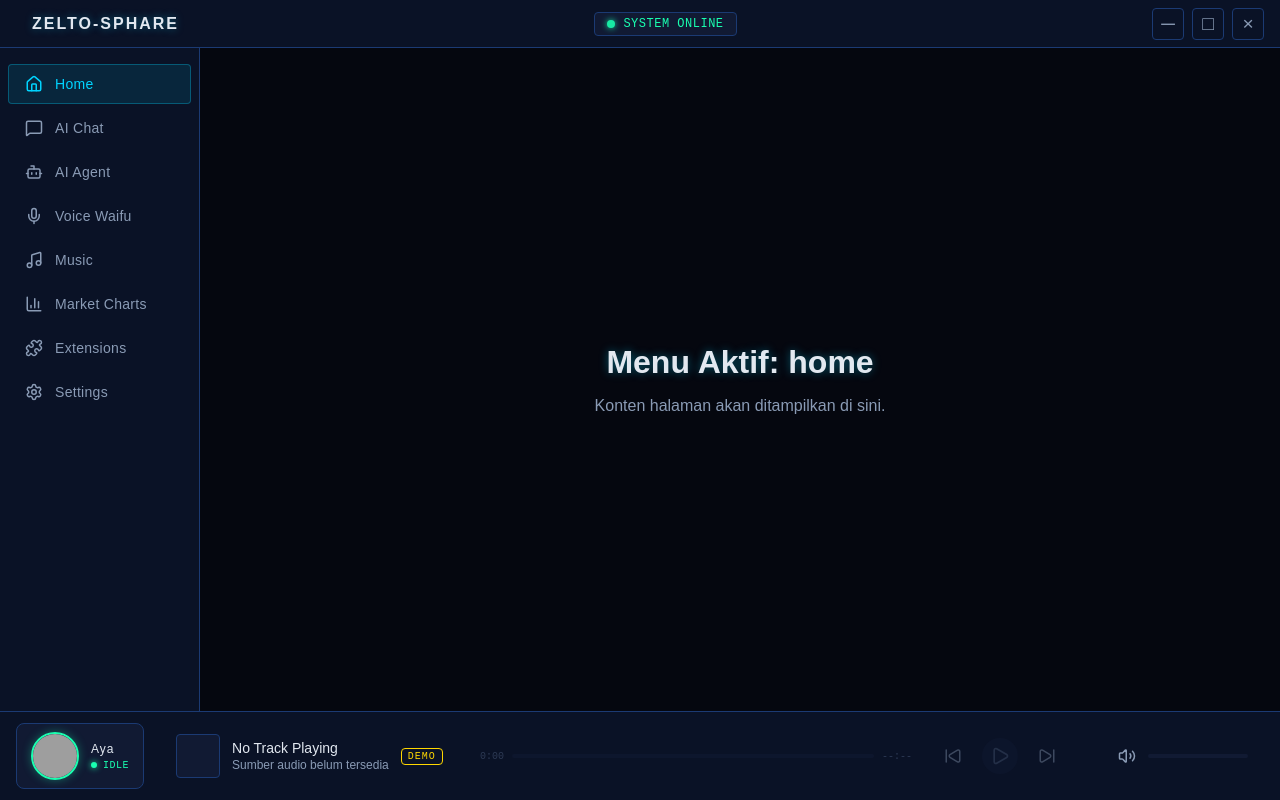
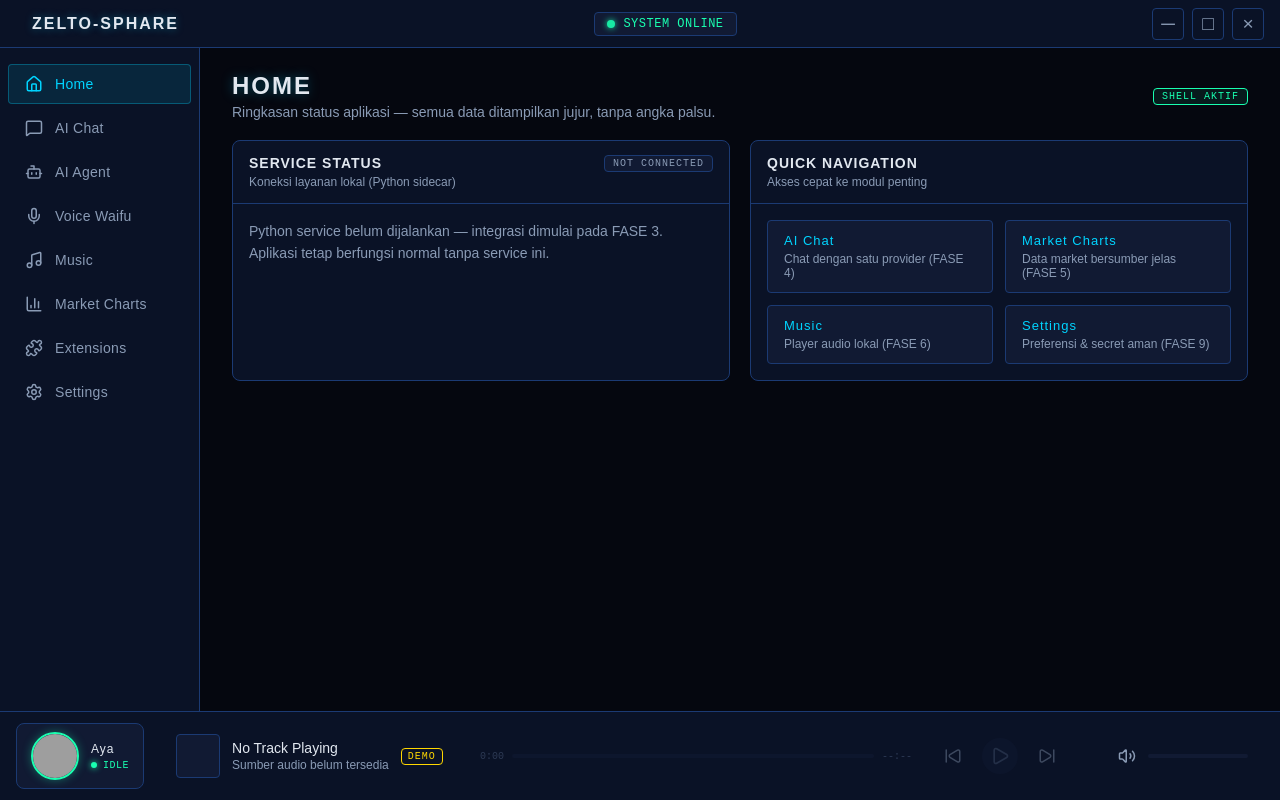
Before and after one commit to HiroyukiKaito/ZeltoSphare, a React (Vite) app: page / in a window 1280 px wide. Built offline with nearby package versions, Linux system fonts and the light colour scheme; grey boxes are pictures that could not be loaded.

Commit message:
feat(fase2): struktur halaman, komponen ui reusable, home kerangkanya

```diff
--- a/src/App.css
+++ b/src/App.css
@@ -17,26 +17,40 @@
 
 .main-content {
   flex: 1;
-  display: flex;
-  flex-direction: column;
-  align-items: center;
-  justify-content: center;
-  padding: 2rem;
   overflow: auto;
 }
 
-.main-content h1 {
-  font-family: var(--font-display);
-  color: var(--color-text-primary);
-  text-shadow: 0 0 10px rgba(0, 212, 255, 0.4);
-  margin-bottom: 1rem;
+.page {
+  max-width: 1200px;
+  margin: 0 auto;
+  padding: 1.5rem 2rem 2rem;
+  display: flex;
+  flex-direction: column;
+  gap: 1.25rem;
 }
 
-.main-content p {
-  color: var(--color-text-secondary);
-  font-family: var(--font-body);
+.page-header {
+  display: flex;
+  align-items: center;
+  justify-content: space-between;
+  gap: 1rem;
 }
 
+.page-title {
+  font-family: var(--font-display);
+  font-size: 1.5rem;
+  letter-spacing: 2px;
+  color: var(--color-text-primary);
+  text-shadow: 0 0 12px rgba(0, 212, 255, 0.35);
+  margin: 0;
+}
+
+.page-subtitle {
+  font-family: var(--font-body);
+  font-size: 0.875rem;
+  color: var(--color-text-secondary);
+  margin: 0.25rem 0 0;
+}
 /* ============================================================
    HALAMAN WELCOME (Legacy - bisa dihapus nanti)
    ============================================================ */
--- a/src/App.tsx
+++ b/src/App.tsx
@@ -1,12 +1,34 @@
 import { useState } from "react";
 import { TopBar } from "./components/layout/TopBar";
-import { Sidebar } from "./components/layout/Sidebar";
+import { Sidebar, type MenuId } from "./components/layout/Sidebar";
 import { NowPlayingBar } from "./components/layout/NowPlayingBar";
 import { VtuberDock } from "./components/layout/VtuberDock";
+import { HomePage } from "./pages/HomePage";
+import { PlaceholderPage } from "./pages/PlaceholderPage";
 import "./App.css";
 
+const PAGE_TITLE: Record<Exclude<MenuId, "home">, string> = {
+  "ai-chat": "AI CHAT",
+  "ai-agent": "AI AGENT",
+  "voice-waifu": "VOICE WAIFU",
+  music: "MUSIC",
+  market: "MARKET CHARTS",
+  extensions: "EXTENSIONS",
+  settings: "SETTINGS",
+};
+
+const PAGE_TARGET_PHASE: Record<Exclude<MenuId, "home">, string> = {
+  "ai-chat": "4",
+  "ai-agent": "8",
+  "voice-waifu": "7",
+  music: "6",
+  market: "5",
+  extensions: "9",
+  settings: "9",
+};
+
 function App() {
-  const [activeMenu, setActiveMenu] = useState("home");
+  const [activeMenu, setActiveMenu] = useState<MenuId>("home");
 
   return (
     <div className="desktop-shell">
@@ -14,8 +36,14 @@ function App() {
       <div className="shell-body">
         <Sidebar activeMenu={activeMenu} onMenuClick={setActiveMenu} />
         <main className="main-content">
-          <h1>Menu Aktif: {activeMenu}</h1>
-          <p>Konten halaman akan ditampilkan di sini.</p>
+          {activeMenu === "home" ? (
+            <HomePage onNavigate={setActiveMenu} />
+          ) : (
+            <PlaceholderPage
+              title={PAGE_TITLE[activeMenu]}
+              targetPhase={PAGE_TARGET_PHASE[activeMenu]}
+            />
+          )}
         </main>
       </div>
       <div className="bottom-bar">
--- a/src/components/layout/Sidebar.tsx
+++ b/src/components/layout/Sidebar.tsx
@@ -1,35 +1,52 @@
 import {
-  Home, MessageSquare, Bot, Mic, Music,
-  BarChart3, Puzzle, Settings
-} from 'lucide-react';
-import './Sidebar.css';
+  Home,
+  MessageSquare,
+  Bot,
+  Mic,
+  Music,
+  BarChart3,
+  Puzzle,
+  Settings,
+  type LucideIcon,
+} from "lucide-react";
+import "./Sidebar.css";
+
+export type MenuId =
+  | "home"
+  | "ai-chat"
+  | "ai-agent"
+  | "voice-waifu"
+  | "music"
+  | "market"
+  | "extensions"
+  | "settings";
 
 interface SidebarProps {
-  activeMenu: string;
-  onMenuClick: (menu: string) => void;
+  activeMenu: MenuId;
+  onMenuClick: (menu: MenuId) => void;
 }
 
-const menuItems = [
-  { id: 'home', label: 'Home', icon: Home },
-  { id: 'ai-chat', label: 'AI Chat', icon: MessageSquare },
-  { id: 'ai-agent', label: 'AI Agent', icon: Bot },
-  { id: 'voice-waifu', label: 'Voice Waifu', icon: Mic },
-  { id: 'music', label: 'Music', icon: Music },
-  { id: 'market', label: 'Market Charts', icon: BarChart3 },
-  { id: 'extensions', label: 'Extensions', icon: Puzzle },
-  { id: 'settings', label: 'Settings', icon: Settings },
+const MENU_ITEMS: { id: MenuId; label: string; icon: LucideIcon }[] = [
+  { id: "home", label: "Home", icon: Home },
+  { id: "ai-chat", label: "AI Chat", icon: MessageSquare },
+  { id: "ai-agent", label: "AI Agent", icon: Bot },
+  { id: "voice-waifu", label: "Voice Waifu", icon: Mic },
+  { id: "music", label: "Music", icon: Music },
+  { id: "market", label: "Market Charts", icon: BarChart3 },
+  { id: "extensions", label: "Extensions", icon: Puzzle },
+  { id: "settings", label: "Settings", icon: Settings },
 ];
 
 export function Sidebar({ activeMenu, onMenuClick }: SidebarProps) {
   return (
     <aside className="sidebar">
       <nav className="sidebar-nav">
-        {menuItems.map((item) => {
+        {MENU_ITEMS.map((item) => {
           const Icon = item.icon;
           return (
             <button
               key={item.id}
-              className={`menu-item ${activeMenu === item.id ? 'active' : ''}`}
+              className={`menu-item ${activeMenu === item.id ? "active" : ""}`}
               onClick={() => onMenuClick(item.id)}
             >
               <Icon size={18} className="menu-icon" />
--- /dev/null
+++ b/src/components/ui/Badge.css
@@ -0,0 +1,34 @@
+.badge {
+  font-family: var(--font-mono);
+  font-size: 0.625rem;
+  letter-spacing: 1px;
+  padding: 2px 8px;
+  border-radius: var(--radius-sm);
+  border: 1px solid transparent;
+  text-transform: uppercase;
+  white-space: nowrap;
+}
+
+.badge-demo {
+  color: var(--color-status-yellow);
+  border-color: var(--color-status-yellow);
+  background: rgba(255, 215, 0, 0.08);
+}
+
+.badge-ok {
+  color: var(--color-status-green);
+  border-color: var(--color-status-green);
+  background: rgba(25, 255, 176, 0.08);
+}
+
+.badge-error {
+  color: var(--color-status-red);
+  border-color: var(--color-status-red);
+  background: rgba(255, 56, 96, 0.08);
+}
+
+.badge-neutral {
+  color: var(--color-text-secondary);
+  border-color: var(--color-border);
+  background: var(--color-bg-elevated);
+}
--- /dev/null
+++ b/src/components/ui/Badge.tsx
@@ -0,0 +1,19 @@
+import "./Badge.css";
+
+export type BadgeVariant = "demo" | "ok" | "error" | "neutral";
+
+interface BadgeProps {
+  variant: BadgeVariant;
+  children: string;
+}
+
+const VARIANT_CLASS: Record<BadgeVariant, string> = {
+  demo: "badge-demo",
+  ok: "badge-ok",
+  error: "badge-error",
+  neutral: "badge-neutral",
+};
+
+export function Badge({ variant, children }: BadgeProps) {
+  return <span className={`badge ${VARIANT_CLASS[variant]}`}>{children}</span>;
+}
--- /dev/null
+++ b/src/components/ui/Card.css
@@ -0,0 +1,37 @@
+.card {
+  background: var(--color-bg-panel);
+  border: 1px solid var(--color-border);
+  border-radius: var(--radius-md);
+  display: flex;
+  flex-direction: column;
+  overflow: hidden;
+}
+
+.card-header {
+  display: flex;
+  align-items: flex-start;
+  justify-content: space-between;
+  gap: 1rem;
+  padding: 0.875rem 1rem;
+  border-bottom: 1px solid var(--color-border);
+}
+
+.card-title {
+  font-family: var(--font-display);
+  font-size: 0.875rem;
+  letter-spacing: 1px;
+  color: var(--color-text-primary);
+  margin: 0;
+}
+
+.card-subtitle {
+  font-family: var(--font-body);
+  font-size: 0.75rem;
+  color: var(--color-text-secondary);
+  margin: 0.25rem 0 0;
+}
+
+.card-body {
+  padding: 1rem;
+  flex: 1;
+}
--- /dev/null
+++ b/src/components/ui/Card.tsx
@@ -0,0 +1,26 @@
+import type { ReactNode } from "react";
+import { Badge, type BadgeVariant } from "./Badge";
+import "./Card.css";
+
+interface CardProps {
+  title: string;
+  subtitle?: string;
+  badge?: { variant: BadgeVariant; label: string };
+  children?: ReactNode;
+  className?: string;
+}
+
+export function Card({ title, subtitle, badge, children, className }: CardProps) {
+  return (
+    <section className={`card ${className ?? ""}`}>
+      <header className="card-header">
+        <div className="card-heading">
+          <h2 className="card-title">{title}</h2>
+          {subtitle ? <p className="card-subtitle">{subtitle}</p> : null}
+        </div>
+        {badge ? <Badge variant={badge.variant}>{badge.label}</Badge> : null}
+      </header>
+      <div className="card-body">{children}</div>
+    </section>
+  );
+}
--- /dev/null
+++ b/src/pages/HomePage.css
@@ -0,0 +1,52 @@
+.home-grid {
+  display: grid;
+  grid-template-columns: repeat(auto-fit, minmax(320px, 1fr));
+  gap: 1.25rem;
+}
+
+.home-note {
+  font-family: var(--font-body);
+  font-size: 0.875rem;
+  color: var(--color-text-secondary);
+  line-height: 1.6;
+  margin: 0;
+}
+
+.quick-nav {
+  display: grid;
+  grid-template-columns: repeat(auto-fit, minmax(200px, 1fr));
+  gap: 0.75rem;
+}
+
+.quick-nav-item {
+  display: flex;
+  flex-direction: column;
+  gap: 0.25rem;
+  align-items: flex-start;
+  padding: 0.75rem 1rem;
+  background: var(--color-bg-elevated);
+  border: 1px solid var(--color-border);
+  border-radius: var(--radius-sm);
+  cursor: pointer;
+  transition: all 0.2s ease;
+  text-align: left;
+}
+
+.quick-nav-item:hover {
+  border-color: var(--color-neon-cyan);
+  box-shadow: var(--shadow-glow-cyan);
+  transform: translateY(-1px);
+}
+
+.quick-nav-label {
+  font-family: var(--font-display);
+  font-size: 0.8125rem;
+  letter-spacing: 1px;
+  color: var(--color-neon-cyan);
+}
+
+.quick-nav-desc {
+  font-family: var(--font-body);
+  font-size: 0.75rem;
+  color: var(--color-text-secondary);
+}
--- /dev/null
+++ b/src/pages/HomePage.tsx
@@ -0,0 +1,59 @@
+import { Badge } from "../components/ui/Badge";
+import { Card } from "../components/ui/Card";
+import type { MenuId } from "../components/layout/Sidebar";
+import "./HomePage.css";
+
+interface HomePageProps {
+  onNavigate: (menu: MenuId) => void;
+}
+
+const QUICK_LINKS: { menu: MenuId; label: string; description: string }[] = [
+  { menu: "ai-chat", label: "AI Chat", description: "Chat dengan satu provider (FASE 4)" },
+  { menu: "market", label: "Market Charts", description: "Data market bersumber jelas (FASE 5)" },
+  { menu: "music", label: "Music", description: "Player audio lokal (FASE 6)" },
+  { menu: "settings", label: "Settings", description: "Preferensi & secret aman (FASE 9)" },
+];
+
+export function HomePage({ onNavigate }: HomePageProps) {
+  return (
+    <div className="page">
+      <header className="page-header">
+        <div>
+          <h1 className="page-title">HOME</h1>
+          <p className="page-subtitle">
+            Ringkasan status aplikasi — semua data ditampilkan jujur, tanpa angka palsu.
+          </p>
+        </div>
+        <Badge variant="ok">Shell Aktif</Badge>
+      </header>
+
+      <div className="home-grid">
+        <Card
+          title="SERVICE STATUS"
+          subtitle="Koneksi layanan lokal (Python sidecar)"
+          badge={{ variant: "neutral", label: "Not Connected" }}
+        >
+          <p className="home-note">
+            Python service belum dijalankan — integrasi dimulai pada FASE 3.
+            Aplikasi tetap berfungsi normal tanpa service ini.
+          </p>
+        </Card>
+
+        <Card title="QUICK NAVIGATION" subtitle="Akses cepat ke modul penting">
+          <div className="quick-nav">
+            {QUICK_LINKS.map((link) => (
+              <button
+                key={link.menu}
+                className="quick-nav-item"
+                onClick={() => onNavigate(link.menu)}
+              >
+                <span className="quick-nav-label">{link.label}</span>
+                <span className="quick-nav-desc">{link.description}</span>
+              </button>
+            ))}
+          </div>
+        </Card>
+      </div>
+    </div>
+  );
+}
--- /dev/null
+++ b/src/pages/PlaceholderPage.css
@@ -0,0 +1,7 @@
+.page-empty-text {
+  font-family: var(--font-body);
+  font-size: 0.875rem;
+  color: var(--color-text-secondary);
+  line-height: 1.6;
+  margin: 0;
+}
--- /dev/null
+++ b/src/pages/PlaceholderPage.tsx
@@ -0,0 +1,28 @@
+import { Badge } from "../components/ui/Badge";
+import { Card } from "../components/ui/Card";
+import "./PlaceholderPage.css";
+
+interface PlaceholderPageProps {
+  title: string;
+  targetPhase: string;
+}
+
+export function PlaceholderPage({ title, targetPhase }: PlaceholderPageProps) {
+  return (
+    <div className="page">
+      <header className="page-header">
+        <h1 className="page-title">{title}</h1>
+        <Badge variant="neutral">Placeholder</Badge>
+      </header>
+      <Card
+        title="MODUL BELUM TERSEDIA"
+        badge={{ variant: "demo", label: `Fase ${targetPhase}` }}
+      >
+        <p className="page-empty-text">
+          Halaman ini akan dibangun pada FASE {targetPhase}. Tidak ada fungsi yang
+          disembunyikan — modulnya memang belum ada, sesuai roadmap Master Plan.
+        </p>
+      </Card>
+    </div>
+  );
+}
```
Also changed, not shown: 1 other file (tests, documents, lock files or other folders).
